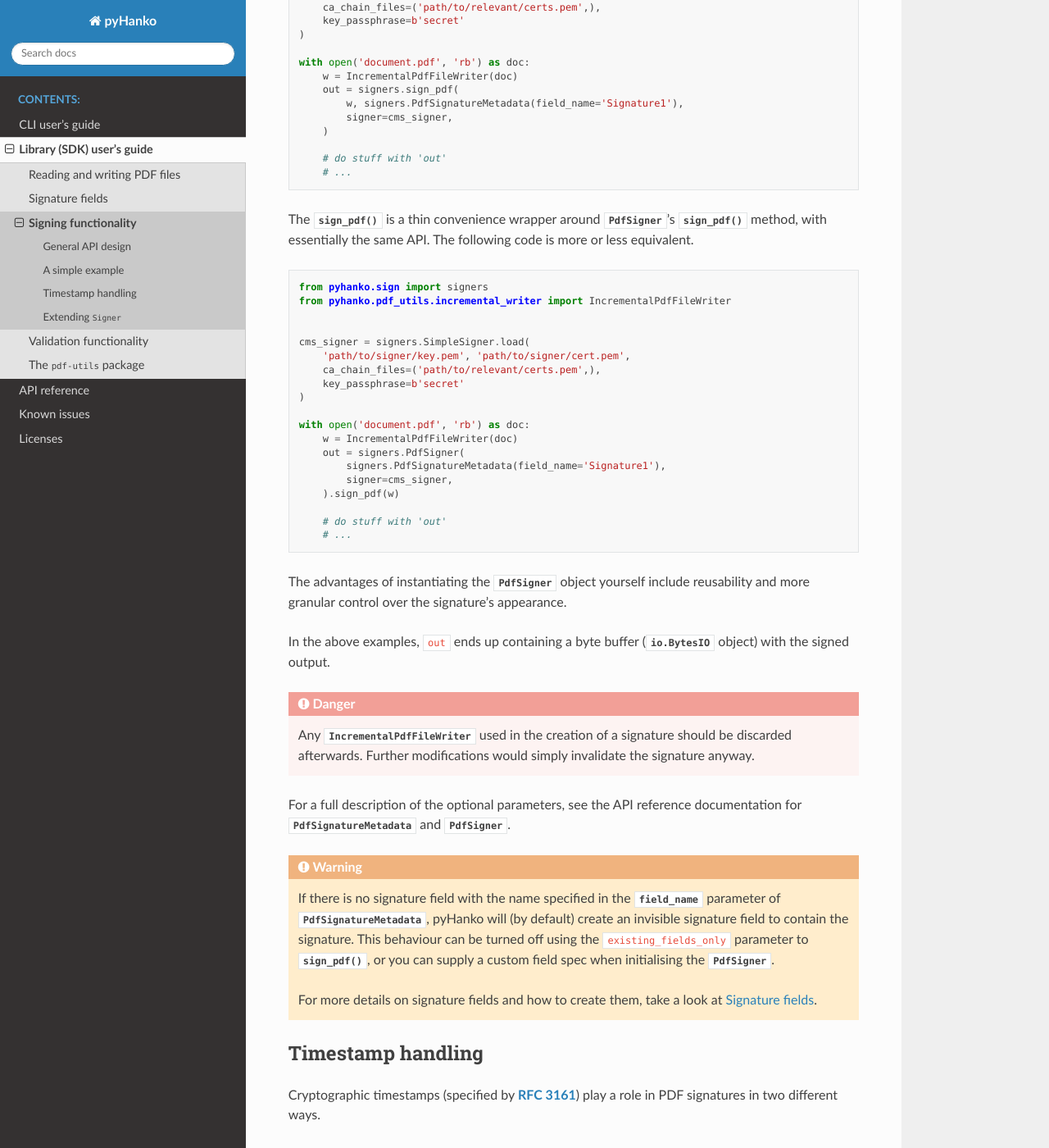
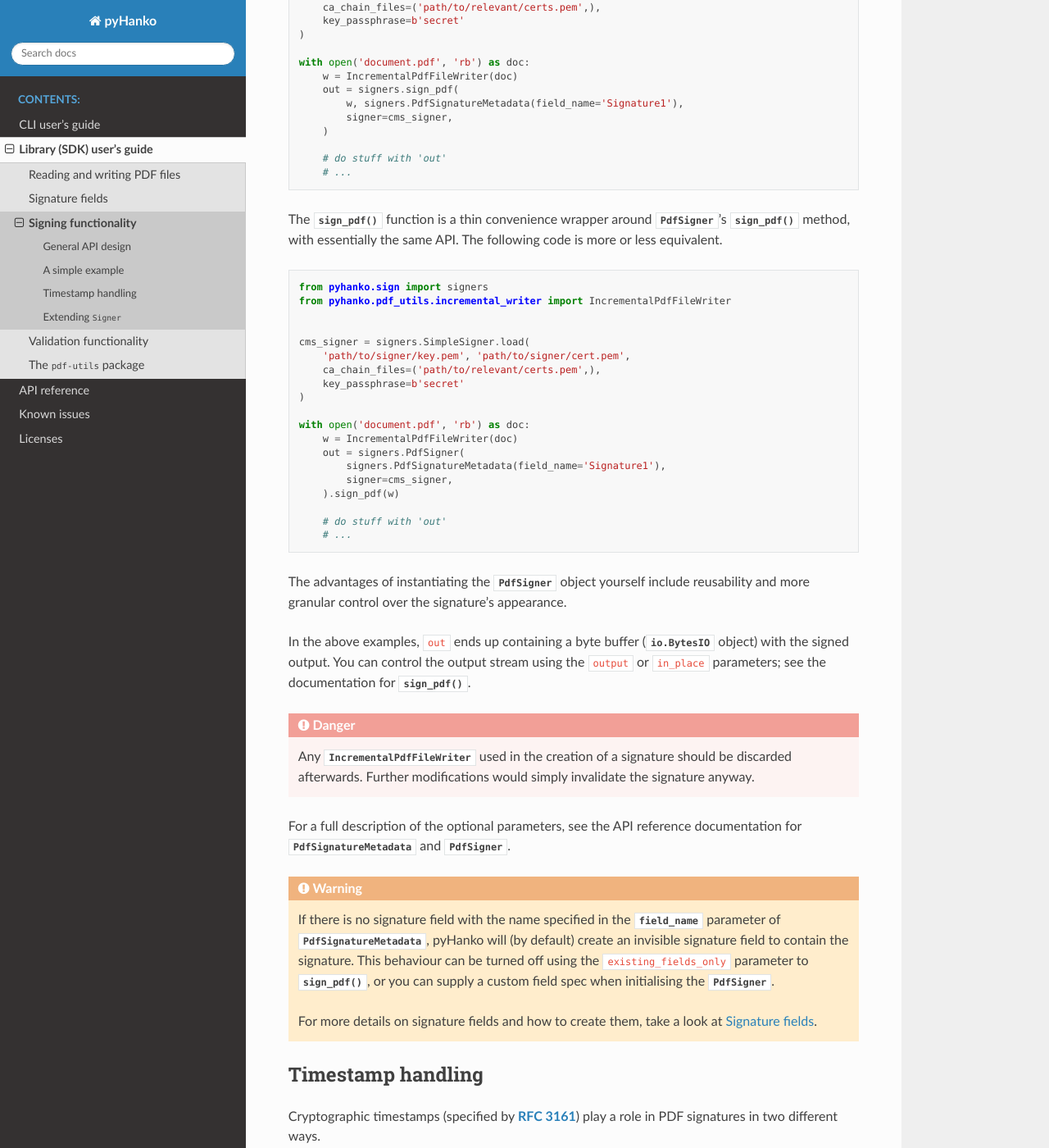
Before and after one commit to MatthiasValvekens/pyHanko, a Sphinx documentation site: the page built from docs/lib-guide/signing.rst, in a window 1280 px wide and 1400 px high, scrolled down 1409 px. Shown: the whole window at 82% size. Built offline with Sphinx 7.4.7 and the Read the Docs theme 2.0.0, drawn with Linux system fonts in a browser that asks for light colours.

Commit message:
Call out output= for sign_pdf() in user guide

```diff
--- a/docs/lib-guide/signing.rst
+++ b/docs/lib-guide/signing.rst
@@ -94,9 +94,9 @@ In simple cases, signing a document can therefore be as easy as this:
         # do stuff with 'out'
         # ...
 
-The :func:`~.pyhanko.sign.signers.sign_pdf` is a thin convenience wrapper around
-|PdfSigner|'s :meth:`~.pyhanko.sign.signers.PdfSigner.sign_pdf` method, with
-essentially the same API.
+The :func:`~.pyhanko.sign.signers.sign_pdf` function is a thin convenience
+wrapper around |PdfSigner|'s :meth:`~.pyhanko.sign.signers.PdfSigner.sign_pdf`
+method, with essentially the same API.
 The following code is more or less equivalent.
 
 .. code-block:: python
@@ -126,6 +126,9 @@ reusability and more granular control over the signature's appearance.
 
 In the above examples, ``out`` ends up containing a byte buffer
 (:class:`.io.BytesIO` object) with the signed output.
+You can control the output stream using the ``output`` or ``in_place``
+parameters; see the documentation for
+:meth:`~.pyhanko.sign.signers.PdfSigner.sign_pdf`.
 
 .. danger::
     Any :class:`~.pyhanko.pdf_utils.incremental_writer.IncrementalPdfFileWriter`
```
